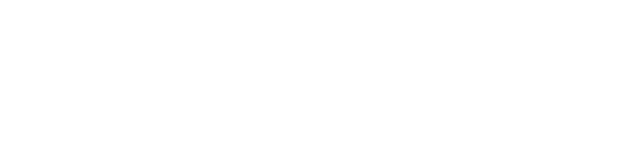
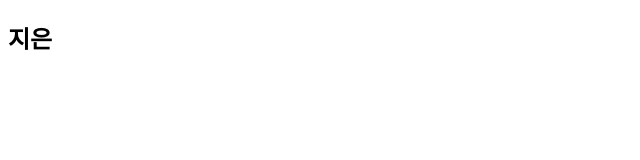
Before and after one commit to sueyon/ferrerorocher, a plain HTML site: page index.html in a window 1280 px wide. Shown: the full height of the page, 0-640 px from the left. Drawn offline with Linux system fonts and the light colour scheme.

Commit message:
jieuntest

```diff
--- a/index.html
+++ b/index.html
@@ -7,6 +7,8 @@
     <title>사칙연산자</title>
 </head>
 <body>
+
+    <h2>지은</h2>
     <script src="./arithmetic.js"></script>
 </body>
 </html>
```
